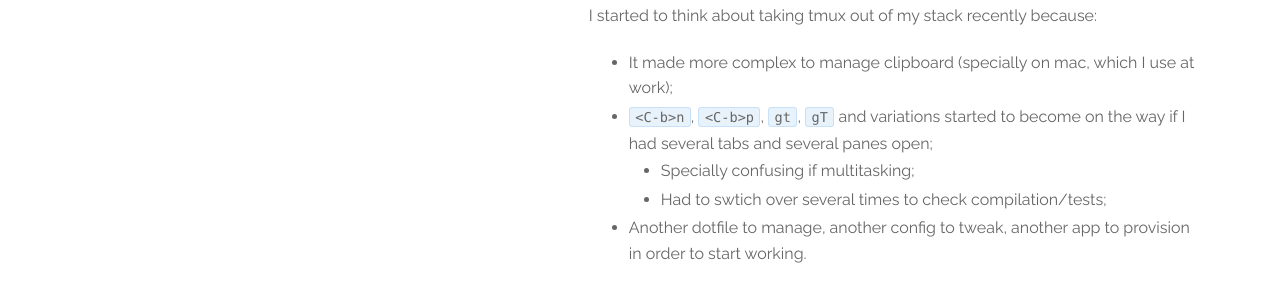
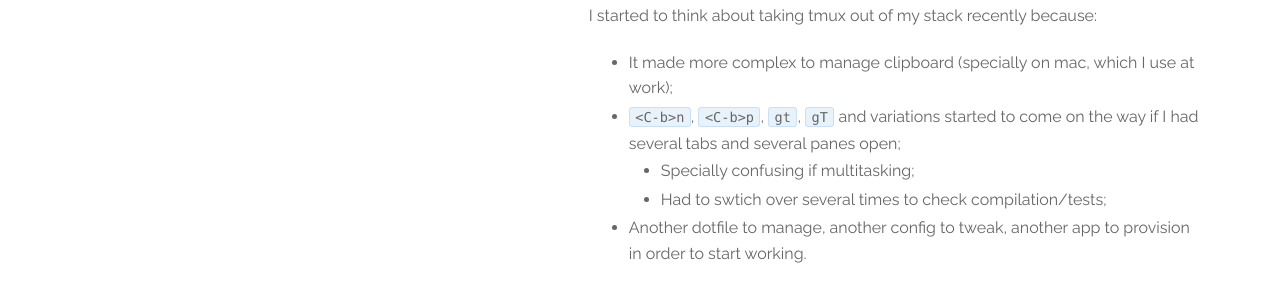
Before and after one commit to hkupty/hkupty.github.io, a Jekyll site: the page built from _posts/2016-03-14-A-Neovim-Approach.md, in a window 1280 px wide. Shown: the part 833-1130 px from the top of the page. Built offline with Jekyll 4.4.1, drawn with Linux system fonts in a browser that asks for light colours; nearby versions of some CDN libraries.

Commit message:
Fix typo

```diff
--- a/_posts/2016-03-14-A-Neovim-Approach.md
+++ b/_posts/2016-03-14-A-Neovim-Approach.md
@@ -22,7 +22,7 @@
 I started to think about taking tmux out of my stack recently because:
 
   * It made more complex to manage clipboard (specially on mac, which I use at work);
-  * `<C-b>n`, `<C-b>p`, `gt`, `gT` and variations started to become on the way if I had several tabs and several panes open;
+  * `<C-b>n`, `<C-b>p`, `gt`, `gT` and variations started to come on the way if I had several tabs and several panes open;
     * Specially confusing if multitasking;
     * Had to swtich over several times to check compilation/tests;
   * Another dotfile to manage, another config to tweak, another app to provision in order to start working.
```
